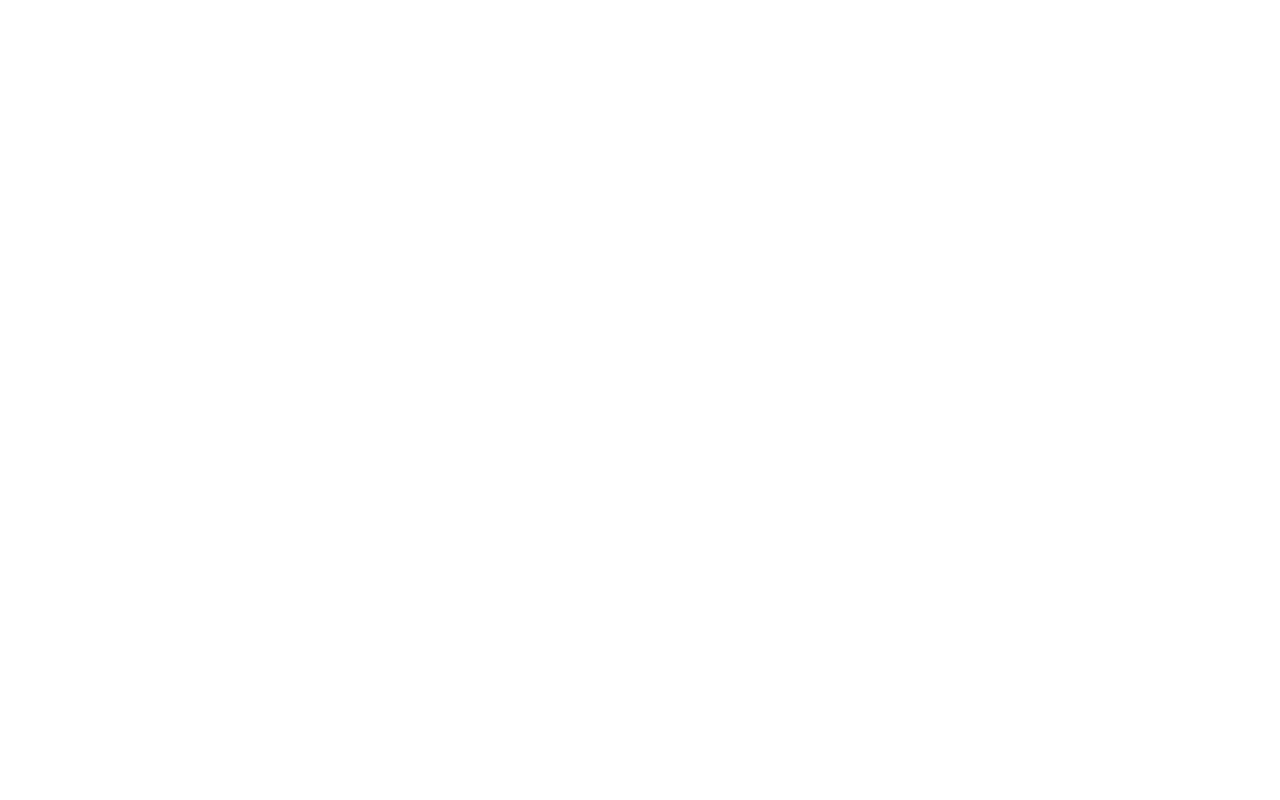
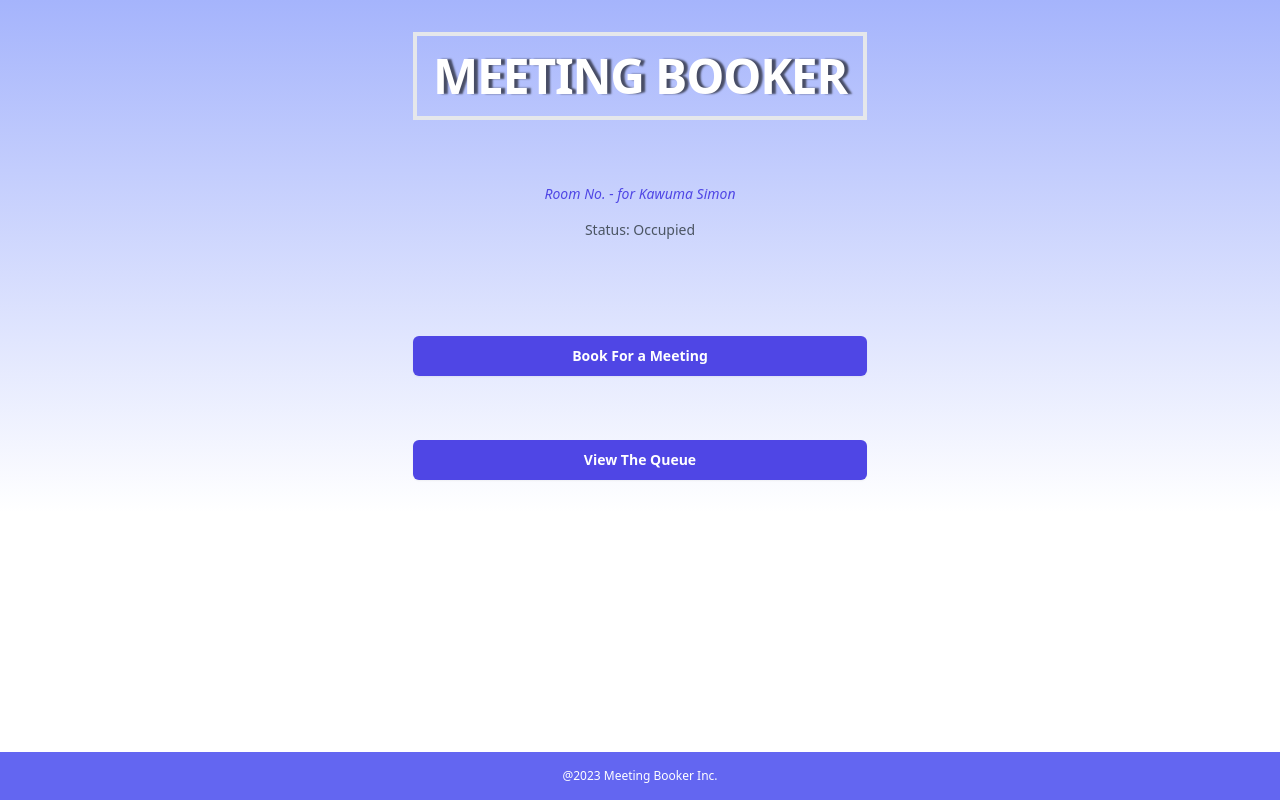
Before and after one commit to olili27/book-a-room-front-end, a plain HTML site: page views/bookRoom.html in a window 1280 px wide. Drawn offline with nearby package versions, Linux system fonts and the light colour scheme.

Commit message:
build and style the book a room page

```diff
--- a/views/bookRoom.html
+++ b/views/bookRoom.html
@@ -0,0 +1,53 @@
+<!DOCTYPE html>
+<html lang="en">
+<hea>
+    <meta charset="UTF-8" />
+    <meta http-equiv="X-UA-Compatible" content="IE=edge" />
+    <meta name="viewport" content="width=device-width, initial-scale=1.0" />
+    <title>Book a Room | Find Office Room</title>
+    <link rel="stylesheet" href="https://cdnjs.cloudflare.com/ajax/libs/font-awesome/4.7.0/css/font-awesome.min.css">
+    <script src="https://cdn.tailwindcss.com"></script>
+    <link rel="stylesheet" href="../styles/style.css">
+    </head>
+
+    <body>
+        <div>
+            <main class="grid min-h-full place-items-center bg-gradient-to-b from-indigo-300 px-6 py-8 lg:px-8">
+                <div class="text-center">
+                    <h1 id="main-heading"
+                        class="mb-16 text-4xl border-4 p-4 font-extrabold tracking-tight text-white sm:text-5xl">
+                        MEETING BOOKER
+                    </h1>
+                    <!-- <div class="border-b"></div> -->
+                    <p class="mb-4 text-sm font-normal italic text-indigo-600">
+                        Room No. - for Kawuma Simon
+                    </p>
+                    <p class="mt-2 text-sm font-medium text-gray-600">
+                        Status: Occupied
+                    </p>
+                    <div class="mt-24 flex items-center justify-center">
+                        <form action="" class="min-w-full">
+
+                            <label
+                                class="flex justify-center min-w-full"
+                                for="room-search">
+                                <input type="button"
+                                    class="rounded-md bg-indigo-600 px-3.5 py-2.5 text-sm min-w-full font-semibold text-white shadow-sm hover:bg-indigo-500 focus-visible:outline focus-visible:outline-2 focus-visible:outline-offset-2 focus-visible:outline-indigo-600"
+                                    value="Book For a Meeting">
+                            </label>
+                        </form>
+                    </div>
+                    <div class="mt-16 flex items-center justify-center">
+                        <a href="../views/checkQueue.html"
+                            class="rounded-md bg-indigo-600 px-3.5 py-2.5 text-sm min-w-full font-semibold text-white shadow-sm hover:bg-indigo-500 focus-visible:outline focus-visible:outline-2 focus-visible:outline-offset-2 focus-visible:outline-indigo-600">View The Queue</a>
+                    </div>
+                </div>
+            </main>
+            <footer
+                class="flex items-center justify-center bg-indigo-500 absolute bottom-0 min-w-full text-white px-1 py-4">
+                <p class="text-xs">@2023 Meeting Booker Inc.</p>
+            </footer>
+        </div>
+    </body>
+
+</html>
```
Also changed, not shown: views/searchForARoom.html (+4 -0 lines).
